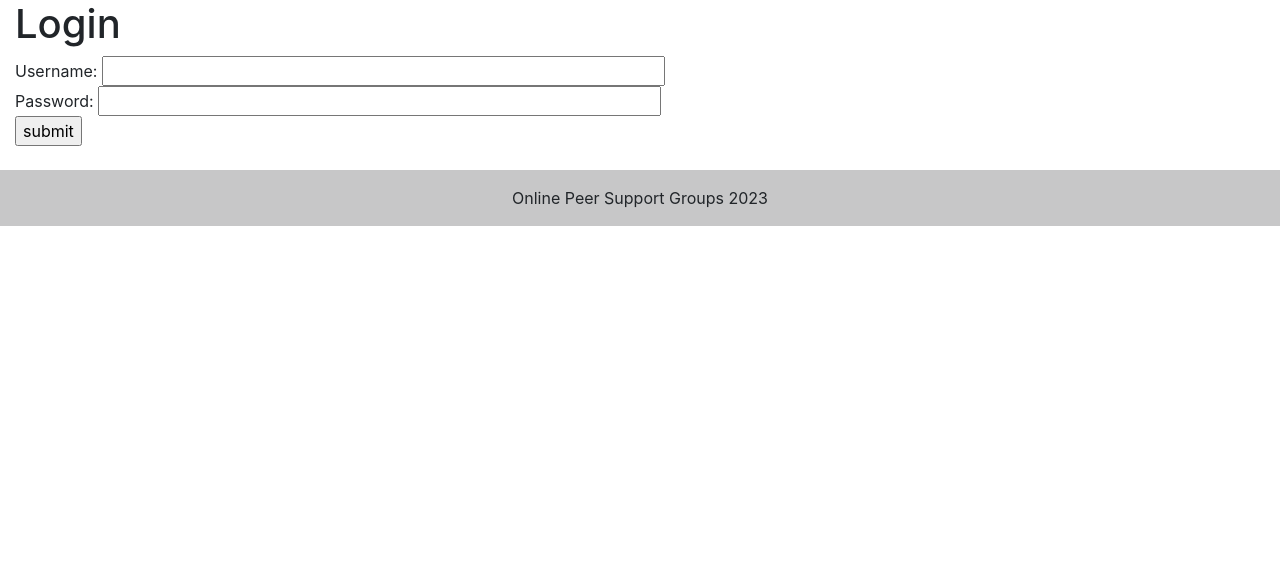
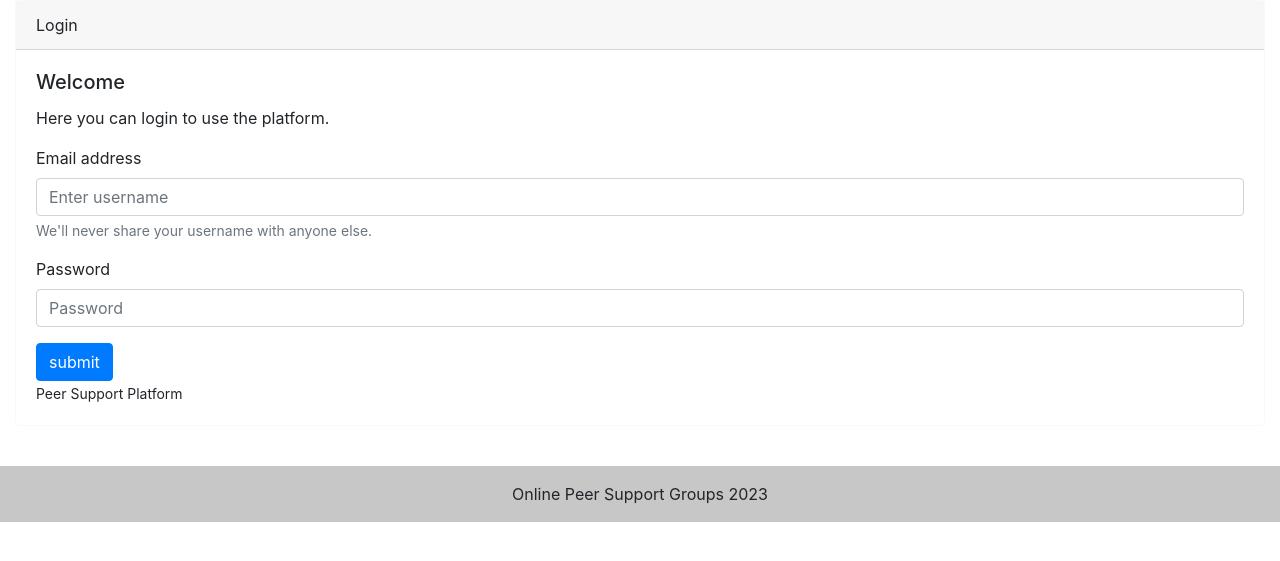
Before and after one commit to AlexeiaW/final, a Django app: page /login/ in a window 1280 px wide. Shown: the part 56-617 px from the top of the page. Run offline with Django 3.2, Linux system fonts and the light colour scheme; parts of the project's set-up code (start-up, migrations or seed data) failed here and were passed over; some libraries are stand-ins or nearby versions.

Commit message:
register and login page design and styling css html

```diff
--- a/final_main_root/final_main_app/models.py
+++ b/final_main_root/final_main_app/models.py
@@ -29,7 +29,7 @@ class AppUser(models.Model):
     user = models.OneToOneField(User, on_delete=models.CASCADE)
     created_on = models.DateTimeField(auto_now_add=True)
     organisation = models.CharField(max_length=256, null=True, blank=True)
-    status = models.TextField(null=True, blank=True)
+    status = models.TextField(max_length=256, null=True, blank=True)
     description = models.TextField(null=True, blank=True)
     friends = models.ManyToManyField(
         "self",
--- a/final_main_root/final_main_app/templates/login.html
+++ b/final_main_root/final_main_app/templates/login.html
@@ -1,15 +1,27 @@
 {% extends "./base.html" %} {% load bootstrap4 %} {% block content %}
 
-<h1>Login</h1>
+<div class="card border-light mb-3">
+  <div class="card-header">Login</div>
+  <div class="card-body">
+    <h5 class="card-title">Welcome</h5>
+    <p class="card-text">Here you can login to use the platform.</p>
+    <form id="login_form" method="post" action="/login/">
+      {% csrf_token %}
+      <div class="form-group">
+        <label for="exampleInputEmail1">Email address</label>
+        <input type="text" name="username" class="form-control" id="exampleInputEmail1" aria-describedby="emailHelp"
+          placeholder="Enter username">
+        <small id="emailHelp" class="form-text text-muted">We'll never share your username with anyone else.</small>
+      </div>
+      <div class="form-group">
+        <label for="exampleInputPassword1">Password</label>
+        <input name="password" type="password" class="form-control" id="exampleInputPassword1" placeholder="Password">
+      </div>
+      <input class="btn btn-primary" type="submit" value="submit" />
+    </form>
+    <footer><small>Peer Support Platform</small></footer>
+  </div>
+</div>
 
-<form id="login_form" method="post" action="/login/">
-  {% csrf_token %} Username:
-  <input type="text" name="username" value="" size="50" />
-  <br />
-  Password: <input type="password" name="password" value="" size="50" />
-  <br />
-
-  <input type="submit" value="submit" />
-</form>
 
 {% endblock %}
```
Also changed, not shown: final_main_root/final_main_app/forms.py (+0 -23 lines), final_main_root/final_main_app/templates/register.html (+17 -16 lines), final_main_root/final_main_app/migrations/0015_alter_answer_question_alter_answer_user_and_more.py (added).
